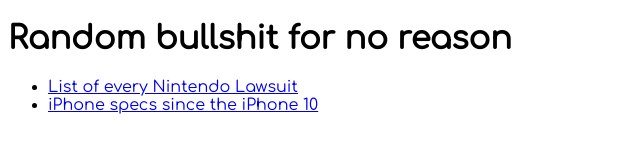
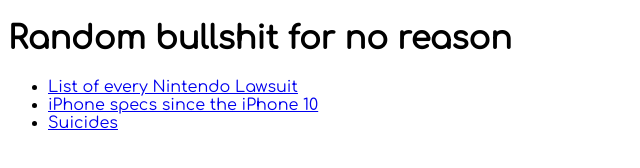
Before and after one commit to n-o-v-a-0/n-o-v-a-0, a plain HTML site: page index.html in a window 1280 px wide. Shown: the whole page, without its empty margins (0-640 px from the left). Drawn offline with nearby package versions, Linux system fonts and the light colour scheme.

Commit message:
Update index.html

```diff
--- a/index.html
+++ b/index.html
@@ -19,6 +19,7 @@
     <ul>
       <li><a href="nintendolawsuit.html">List of every Nintendo Lawsuit</a></li>
       <li><a href="apple.html">iPhone specs since the iPhone 10</a></li>
+      <li><a href="suicides.html">Suicides</a></li>
     </ul>
   </body>
 </html>
```
